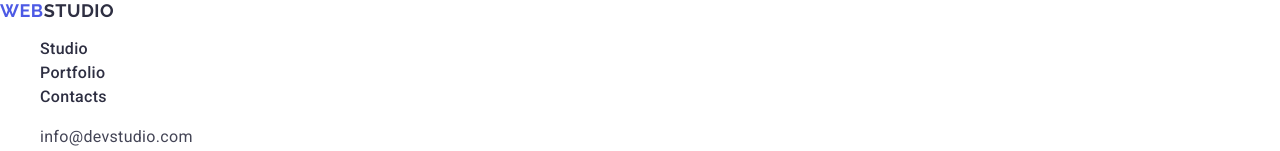
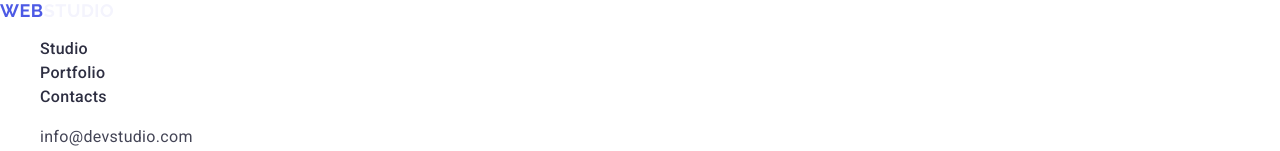
Before and after one commit to Irina-Kolesnyk/goit-markup-hw-02, a plain HTML site: page index.html in a window 1280 px wide. Shown: the top 151 px of the page. Drawn offline with nearby package versions, Linux system fonts and the light colour scheme.

Commit message:
add color logo

```diff
--- a/css/styles.css
+++ b/css/styles.css
@@ -24,7 +24,7 @@ text-transform:uppercase;
 }
 
 .logo-part {
-    color:#2E2F42;
+    color:#f4f4fd;
 }
 
 .nav-link {
```
